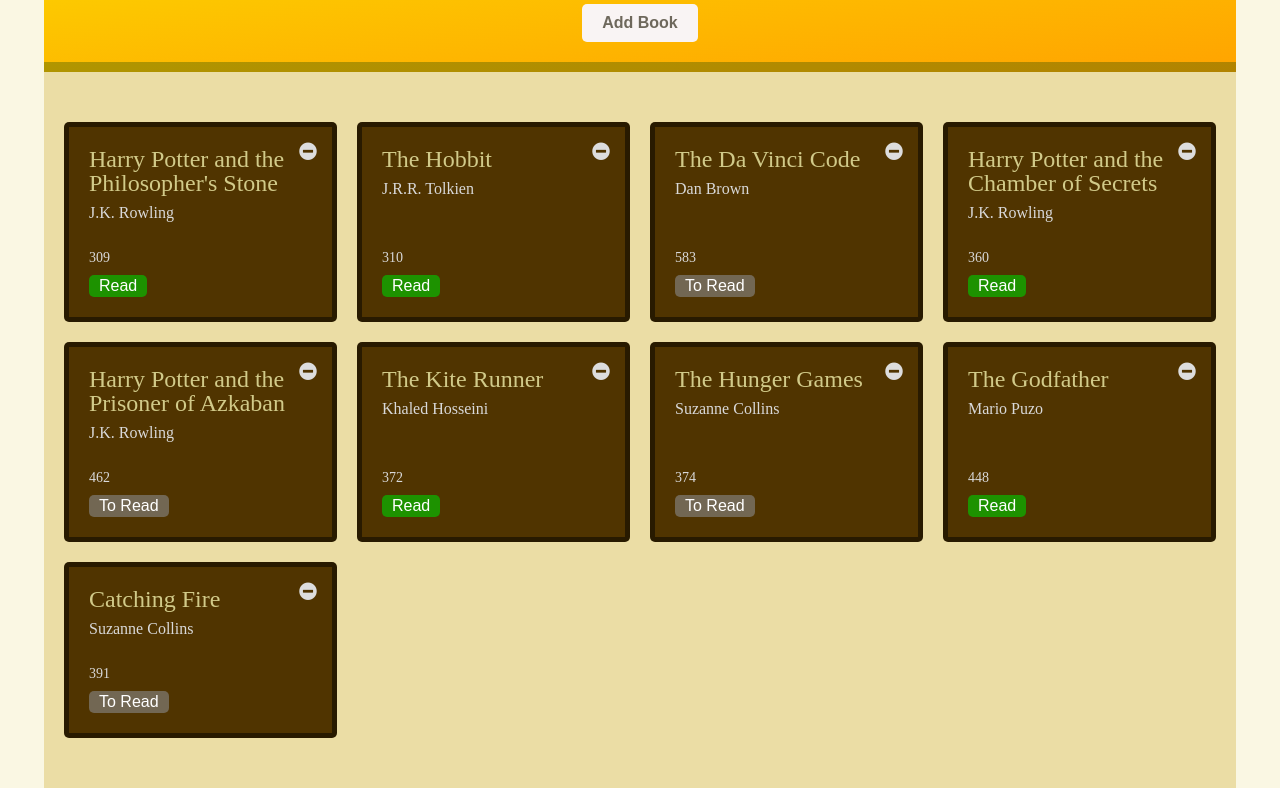
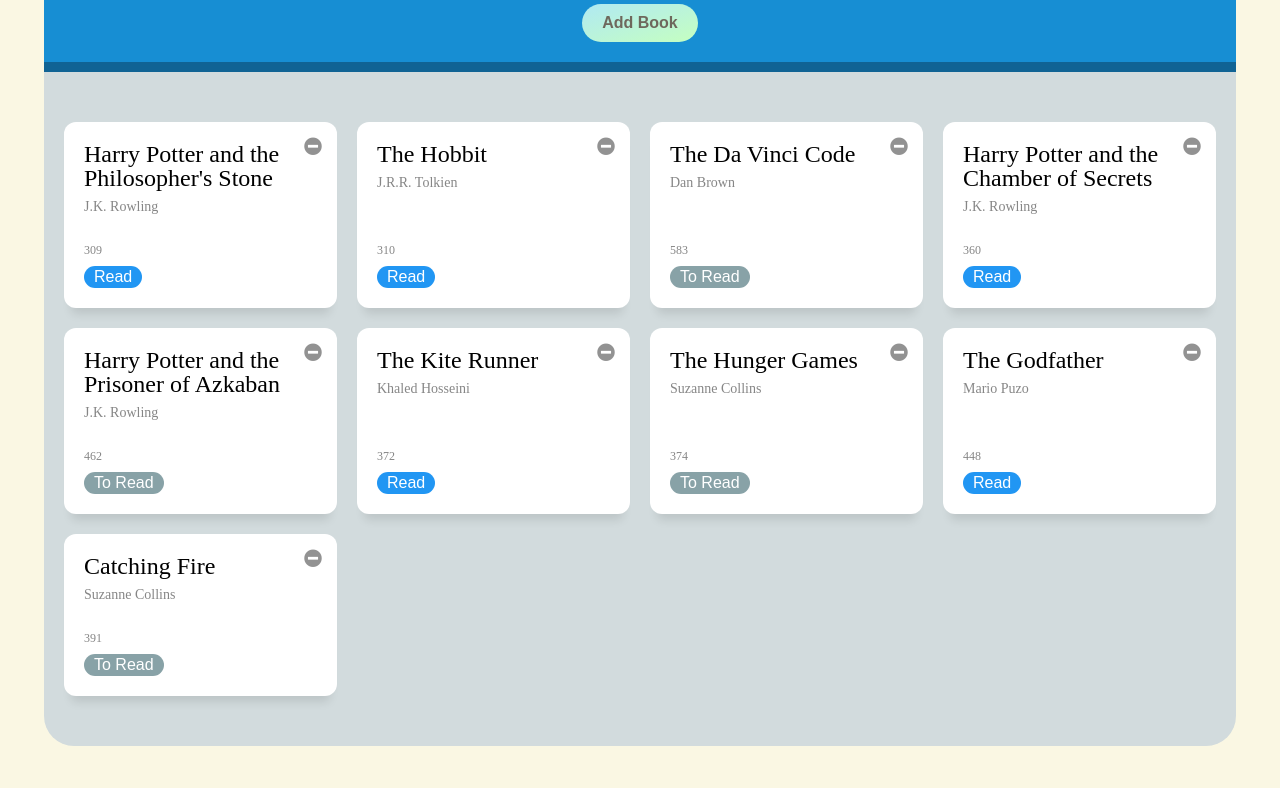
Before and after one commit to AdePrieelle/library-app, a plain HTML site: page index.html in a window 1280 px wide. Shown: the part 71-859 px from the top of the page. Drawn offline with Linux system fonts and the light colour scheme.

Commit message:
Update css design color scheme

```diff
--- a/resources/css/main.scss
+++ b/resources/css/main.scss
@@ -19,7 +19,7 @@
 @import 'partials/visual';
 @import 'partials/navbar';
 
-// Body
+// body
 
 body {
 	background-color: #faf7e3;
@@ -27,25 +27,27 @@
 
 .container {
 	max-width: 1192px;
-	margin: 0 auto;
+	margin: 0 auto 30px auto;
 	display: flex;
 	flex-direction: column;
 	align-items: center;
-	background-color: #ebdda5;
+	background-color: #D2DBDD;
+	border-bottom-left-radius: 30px;
+	border-bottom-right-radius: 30px;
 }
 
-// Header and button
+// wrapper-header-button
 
 .wrapper-header-button {
 	width: 100%;
 	display: flex;
 	flex-direction: column;
 	align-items: center;
-	background-image: linear-gradient(to bottom right, rgb(252, 214, 0), orange);
+	background-color: rgb(23, 142, 211);
 	border-bottom: 10px solid rgba(0, 0, 0, .3);
 	header {
 		h1 {
-			color: rgb(78, 46, 0);
+			color: rgb(255, 255, 255);
 			text-align: center;
 		}
 	}
@@ -55,21 +57,21 @@
 			background: none;
 			border-style: none;
 			padding: 10px 20px;
-			background-color: #f9f4f4;
-			border-radius: 5px;
+			background: linear-gradient(to bottom right, rgb(176, 233, 243), rgb(197, 255, 192));
+			border-radius: 50px;
 			font-size: 16px;
 			color: rgb(110, 104, 92);
 			font-weight: 700;
 			cursor: pointer;
+			transition: background-color 100ms ease-in-out, transform 200ms cubic-bezier(0.18, 0.89, 0.32, 1.28);
 		}
 		button:hover {
-			background-color: #503400;
-			color: #ffffff;
+			transform: scale(1.1);
 		}
 	}
 }
 
-// Grid books
+// grid books
 
 .grid-books {
 	margin: 50px 20px;
@@ -90,47 +92,51 @@
 		display: grid;
 		align-content: space-between;
 		padding: 20px 40px 20px 20px;
-		border: 5px solid rgba(0,0,0,0.5);
-		border-radius: 5px;
-		background-color: #503400;
+		border-radius: 12px;
+		background-color: white;
+		box-shadow: 0px 13px 10px -7px rgba(0, 0, 0,0.1);
 		color: #d9d9d9;
 		cursor: pointer;
-
+		transition: .2s;
 		.grid-books-item-title {
-			color: #d1ca89;
+			color: black;
 			font-size: 24px;
 			font-weight: 500;
 		}
 		.grid-books-item-author {
 			margin-top: 10px;
-			font-size: 16px;
+			font-size: 14px;
+			color: #868686;
 		}
 
 		.grid-books-item-pages-read {
 			display: grid;
 			.grid-books-item-pages {
 				margin-top: 30px;
-				font-size: 14px;
+				font-size: 12px;
+				color: #868686;
 			}
 			.grid-books-item-read {
 				margin-top: 10px;
 				padding: 2px 10px;
 				border: none;
-				border-radius: 5px;
+				border-radius: 50px;
 				color: white;
-				background-color: rgb(29, 146, 0);
+				background-color: #2196F3;
 				font-size: 16px;
 				justify-self: start;
 				cursor: pointer;
+				transition: background-color 100ms ease-in-out, transform 200ms cubic-bezier(0.18, 0.89, 0.32, 1.28);
 			}
 			.grid-books-item-read:hover {
-				background-color: rgb(29, 115, 0);
+				background-color: rgb(12, 139, 243);
+				transform: scale(1.1);
 			}
 			.grid-books-item-read-to-read {
-				background-color: rgb(114, 103, 83);
+				background-color: rgb(136, 162, 167);
 			}
 			.grid-books-item-read-to-read:hover {
-				background-color: rgb(100, 84, 60);
+				background-color: rgb(114, 137, 141);
 			}
 		}
 		.grid-books-item-delete {
@@ -138,17 +144,23 @@
 			top: 15px;
 			right: 15px;
 			.grid-books-item-delete-icon {
-				color: rgb(221, 221, 221);
+				color: rgb(146, 146, 146);
 				font-size: 18px;
 			}
 			.grid-books-item-delete-icon:hover {
-				color: white;
+				color: rgb(71, 79, 82);
+				transform: scale(1.1);
 			}
 		}
+	}
+	.grid-books-item:hover {
+		transform: translateY(-1%);
+		box-shadow: 0 10px 20px rgba(0, 0, 0, .4);
 	}
 }
 
 // bg-modal
+
 .bg-modal {
 	position: fixed;
 	top: 0;
@@ -159,33 +171,6 @@
 	justify-content: center;
 	align-items: center;
 	background: rgba(0,0,0,0.7);
-
-	// display: none;
-	// justify-content: center;
-	// // .modal-content height + 2 * top position .modal-content
-	// @media screen and (min-height: 500px) {
-	// 	align-items: center;
-	// }
-	// width: 100%;
-	// height: 100%;
-	// background-color: rgba(0, 0, 0, .7);
-	// position: absolute;
-	// top: 0;
-
-	// position: fixed;
-  // display: none;
-  // width: 100%;
-	// height: 100%;
-	// padding: 50px 0;
-  // top: 0;
-  // left: 0;
-  // right: 0;
-  // bottom: 0;
-  // background-color: rgba(0,0,0,0.7);
-	// z-index: 2;
-	// overflow-y: scroll;
-	// scroll-margin-bottom: 10px;
-	// cursor: pointer;
 }
 
 .modal-content {
@@ -198,40 +183,6 @@
 	border-radius: 5px;
 	background-color: #cadce2;
 	overflow-y: auto;
-
-	// position: relative;
-	// top: 30px;
-	// // .modal-content height + 2 * top position .modal-content
-	// @media screen and (min-height: 500px) {
-	// 	top: 0px;
-	// }
-	// z-index: 9999;
-	// width: 300px;
-	// height: 440px;
-	// background-color: white;
-	// border-radius: 4px;
-	// padding: 20px 40px;
-	// background-color: #cadce2;
-
-	// position: absolute;
-	// top: 30px;
-	// // .modal-content height + 2 * top position .modal-content
-	// left: 50%;
-	// transform: translate(-50%,-0%);
-	// -ms-transform: translate(-50%,-0%);
-	// @media screen and (min-height: 500px) {
-	// 	top: 50%;
-	// 	// left: 50%;
-	// 	transform: translate(-50%,-50%);
-	// 	-ms-transform: translate(-50%,-50%);
-	// }
-	// z-index: 9999;
-	// width: 300px;
-	// height: 440px;
-	// background-color: white;
-	// border-radius: 4px;
-	// padding: 20px 40px;
-	// background-color: #cadce2;
 }
 
 .modal-content-title {
```
Also changed, not shown: resources/css/main.css, 1 other file.
